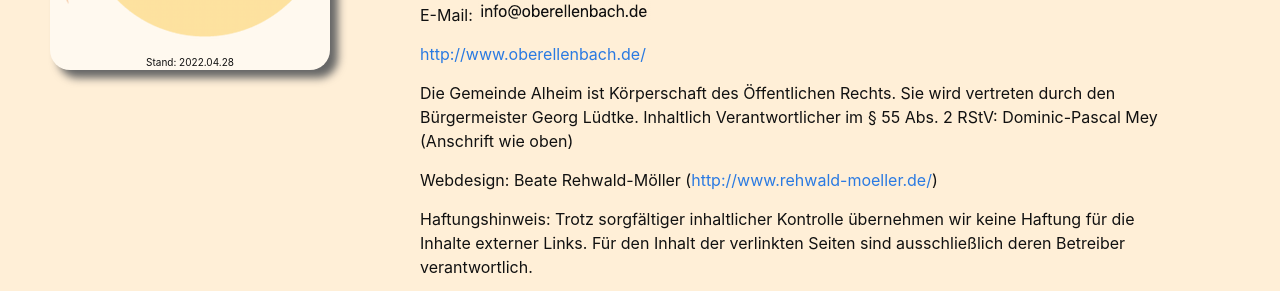
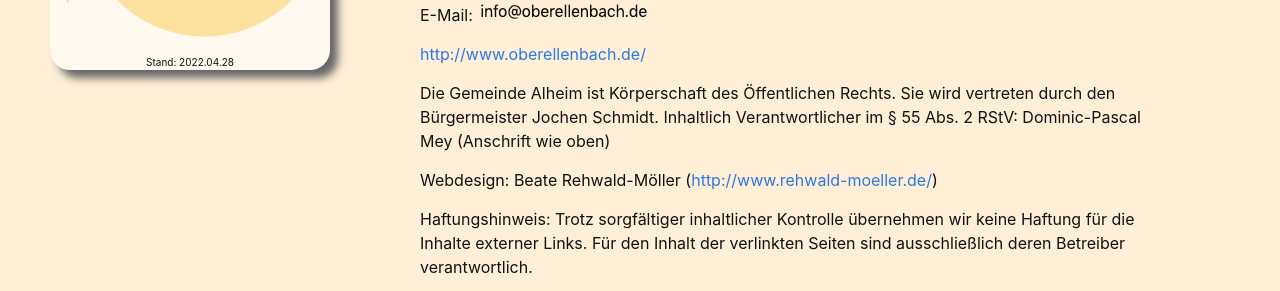
Before and after one commit to meydominic/oberellenbach-website, a Jekyll site: the page built from _page_collections/impressum/index.md, in a window 1280 px wide. Shown: the part 619-910 px from the top of the page. Built offline with Jekyll 4.4.1, drawn with Linux system fonts in a browser that asks for light colours.

Commit message:
Update index.md

```diff
--- a/_page_collections/impressum/index.md
+++ b/_page_collections/impressum/index.md
@@ -17,7 +17,7 @@ E-Mail: ![E-Mail](/assets/images/image_email.png)
 <http://www.oberellenbach.de/>
 
 Die Gemeinde Alheim ist Körperschaft des Öffentlichen Rechts.
-Sie wird vertreten durch den Bürgermeister Georg Lüdtke.
+Sie wird vertreten durch den Bürgermeister Jochen Schmidt.
 Inhaltlich Verantwortlicher im § 55 Abs. 2 RStV: Dominic-Pascal Mey (Anschrift wie oben)
 
 Webdesign: Beate Rehwald-Möller (<http://www.rehwald-moeller.de/>)
```
